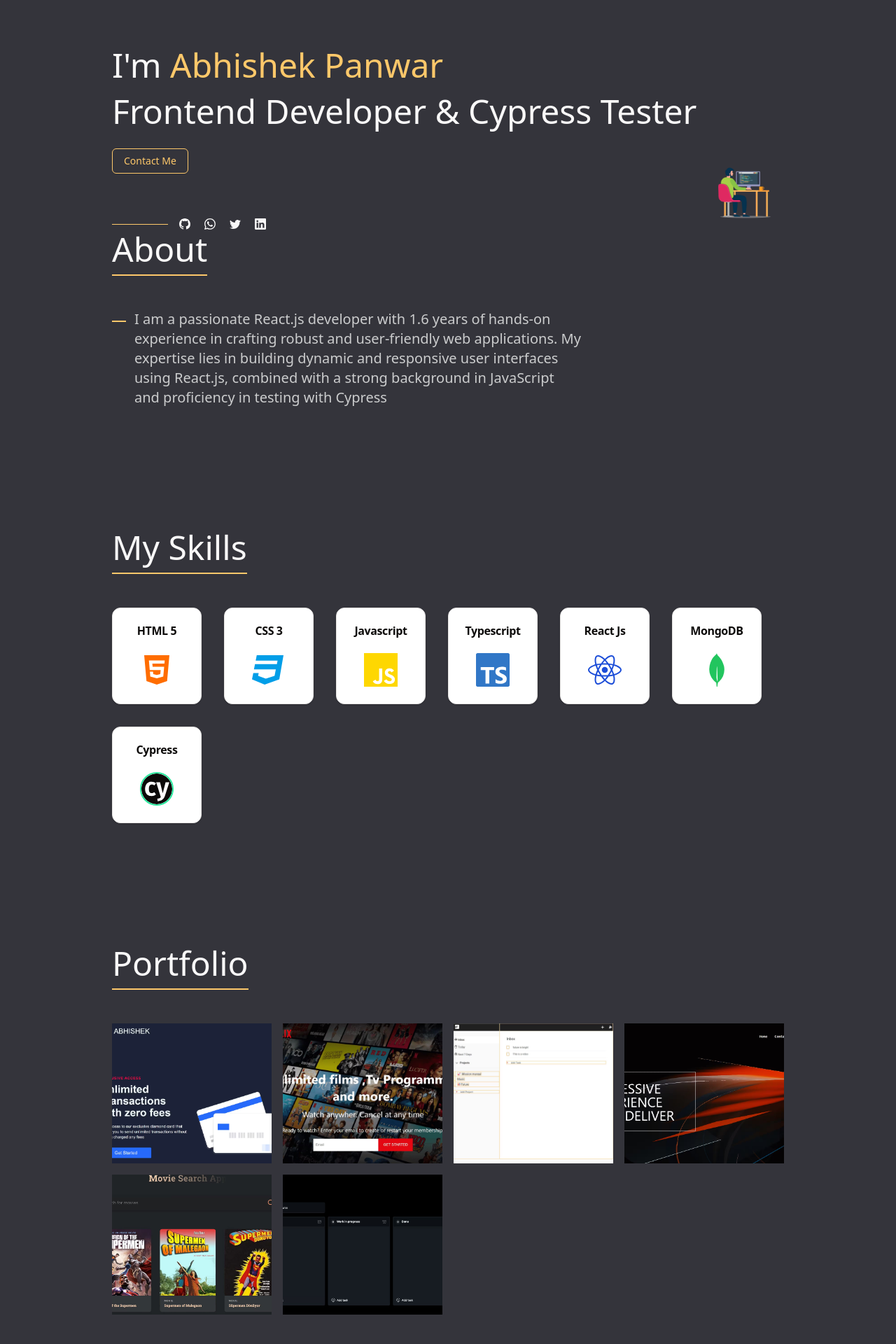
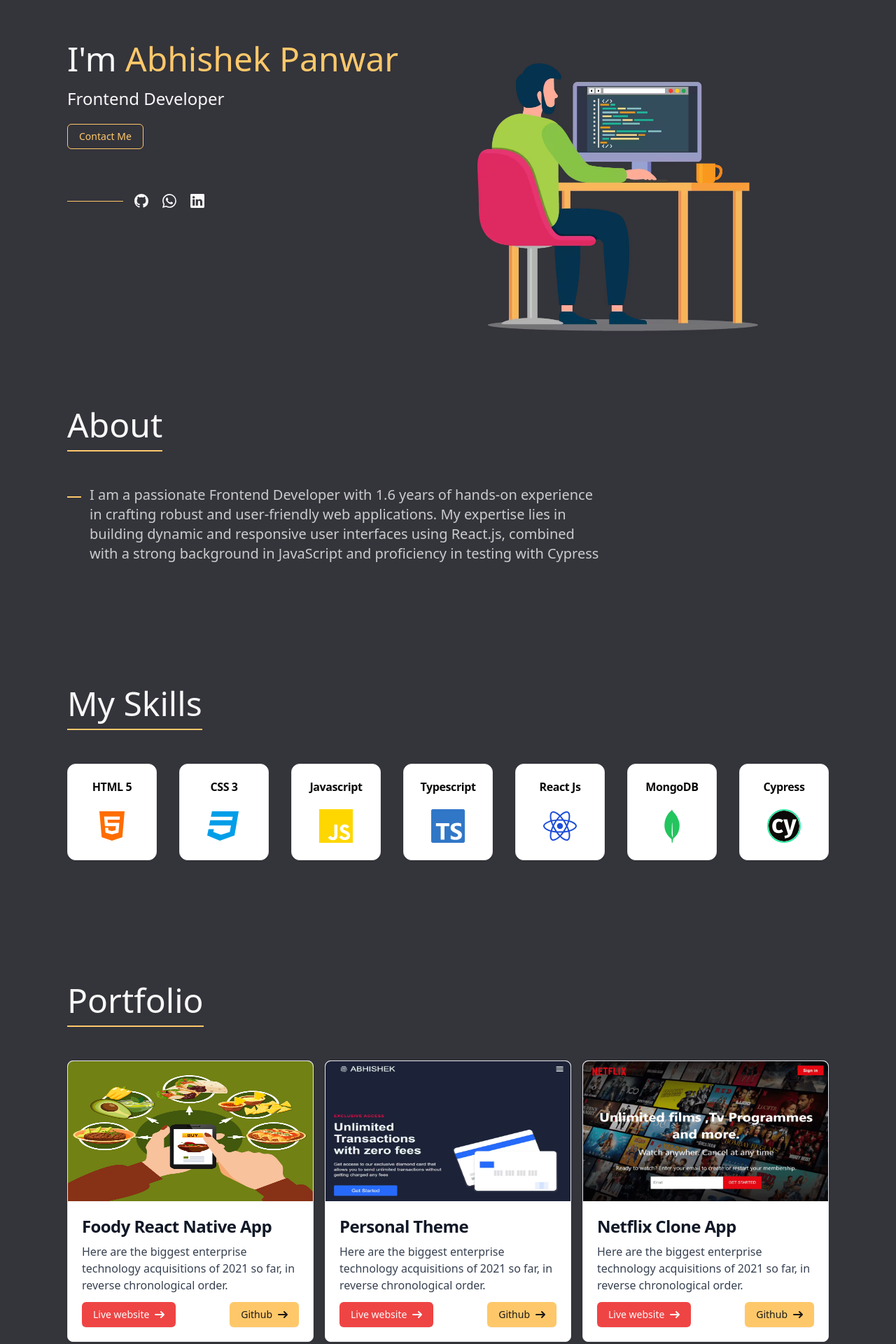
Before and after one commit to abhishekpanwarrr/personal-portfolio-abhishekpanwarrr, a React (Vite) app: page / in a window 1280 px wide. Shown: the part 140-2060 px from the top of the page at 70% size. Built offline with nearby package versions, Linux system fonts and the light colour scheme.

Commit message:
some changes

```diff
--- a/src/components/about/About.tsx
+++ b/src/components/about/About.tsx
@@ -8,7 +8,7 @@ const About = () => {
       </h1>
       <div className="gap-3 text-xl text-[#CBCCCD] md:flex md:max-w-[70%] ">
         <Separator className="mt-4 hidden h-0.5 w-5 bg-[#FEC86A] md:flex" /> I
-        am a passionate React.js developer with 1.6 years of hands‐on experience
+        am a passionate Frontend Developer with 1.6 years of hands‐on experience
         in crafting robust and user‐friendly web applications. My expertise lies
         in building dynamic and responsive user interfaces using React.js,
         combined with a strong background in JavaScript and proficiency in
--- a/src/components/hero/Hero.tsx
+++ b/src/components/hero/Hero.tsx
@@ -7,12 +7,12 @@ const Hero = () => {
   return (
     <div className="flex w-full flex-col gap-3 pt-20 lg:flex-row">
       <div className="flex-3 flex flex-col gap-5 pt-20">
-        <h3 className="text-5xl leading-snug">
+        <h3 className="text-3xl md:text-4xl lg:text-5xl leading-snug">
           I'm{" "}
           <span className="text-[#FEC86A]">
             Abhishek Panwar <br />
           </span>{" "}
-          Frontend Developer & Cypress Tester
+          <span className="text-xl md:text-2xl">Frontend Developer</span>
         </h3>
         <Button
           variant="outline"
@@ -26,36 +26,33 @@ const Hero = () => {
             to="https://github.com/abhishekpanwarrr"
             target="_blank"
             aria-label="Link for Github Account"
-            className="p-1"
+            className="p-1 text-xl"
           >
             <BsGithub />
           </Link>
           <Link
-            to="https://wa.me/+918199988872"
+            to="https://wa.me/+919991237576"
             target="_blank"
             aria-label="Link for Whatsapp Account"
-            className="p-1"
+            className="p-1 text-xl"
           >
             <BsWhatsapp />
-          </Link>
-          <Link to="/" aria-label="Link for Twitter Account" className="p-1">
-            <BsTwitter />
           </Link>
           <Link
             to="https://www.linkedin.com/in/abhishekpanwarrr/"
             target="_blank"
             aria-label="Link for LinkedIn Account"
-            className="p-1"
+            className="p-1 text-xl"
           >
             <BsLinkedin />
           </Link>
         </div>
       </div>
-      <div className="flex flex-1 items-end justify-end">
+      <div className="flex flex-1 items-end justify-end ">
         <img
           src={Logo}
           alt="Logo"
-          className=" max-h-[650px] min-w-full object-cover"
+          className="max-h-[650px] min-w-full object-contain"
         />
       </div>
     </div>
--- a/src/components/navbar/Navbar.tsx
+++ b/src/components/navbar/Navbar.tsx
@@ -13,7 +13,7 @@ export const Navbar = () => {
 
   return (
     <div className="sticky top-0 flex h-10 items-center justify-between bg-[#34343A]">
-      <h1>Abhishek</h1>
+      <h1 className="text-2xl md:text-3xl">Abhishek</h1>
       {isPageWide && (
         <>
           <ul className="flex gap-3">
--- a/src/components/portfolio/Portfolio.tsx
+++ b/src/components/portfolio/Portfolio.tsx
@@ -1,6 +1,5 @@
 import { projectData } from "@/utils/data";
 import { Button } from "../ui/button";
-import { AiOutlineArrowRight } from "react-icons/ai";
 
 import { Link } from "react-router-dom";
 
@@ -10,45 +9,76 @@ const Portfolio = () => {
       <h1 className="text-5xl mb-12 border-b-2 border-[#FEC86A] max-w-max pb-3">
         Portfolio
       </h1>
-      <div className="grid grid-cols-2 md:grid-cols-4 gap-4">
+      <div className="grid grid-cols-1 sm:grid-cols-2 md:grid-cols-2 lg:grid-cols-3 xl:grid-cols-3 2xl:grid-cols-4 gap-4">
         {projectData?.map((item) => (
-          <div key={item.id} className="grid gap-4">
-            <div className="relative group overflow-hidden">
+          <div
+            key={item.id}
+            className="max-w-sm border bg-white border-gray-200 rounded-lg shadow dark:bg-gray-800 dark:border-gray-700"
+          >
             <img
-                className="max-w-full group-hover:scale-125 transition-transform duration-300 object-cover h-full"
+              className="rounded-t-lg max-h-[200px] min-h-[200px] min-w-[100%]"
               src={item.image}
-                alt={item.title}
-                style={{
-                  minWidth: "200px",
-                  minHeight: "200px",
-                }}
+              alt=""
             />
-              <div className="opacity-0 group-hover:opacity-100 absolute inset-0 items-center justify-center transition-opacity duration-300 flex flex-col gap-4 bg-[rgba(0,0,0,0.6)]">
-                <h5 className="text-white text-lg">{item.title}</h5>
-                <div className="flex gap-3 flex-col">
-                  <Button className="bg-[#FEC96B] hover:bg-[#FEC96B] text-black">
+            <div className="p-5">
+              <h5 className="mb-2 text-2xl font-bold tracking-tight text-gray-900 dark:text-white">
+                {item.title}
+              </h5>
+              <p className="mb-3 font-normal text-gray-700 dark:text-gray-400">
+                Here are the biggest enterprise technology acquisitions of 2021
+                so far, in reverse chronological order.
+              </p>
+              <div className="flex justify-between flex-col gap-2 md:flex-row">
+                <Button variant="destructive">
                   <Link
                     to={item.link}
                     target="_blank"
-                      className="flex"
-                      aria-label={item.linkText}
+                    className="flex items-center"
+                    aria-label={item.title}
                   >
-                      {item.title} Link
-                      <AiOutlineArrowRight className="text-lg ml-1" />
+                    Live website
+                    <svg
+                      className="rtl:rotate-180 w-3.5 h-3.5 ms-2"
+                      aria-hidden="true"
+                      xmlns="http://www.w3.org/2000/svg"
+                      fill="none"
+                      viewBox="0 0 14 10"
+                    >
+                      <path
+                        stroke="currentColor"
+                        strokeLinecap="round"
+                        strokeLinejoin="round"
+                        strokeWidth="2"
+                        d="M1 5h12m0 0L9 1m4 4L9 9"
+                      />
+                    </svg>
                   </Link>
                 </Button>
-                  <Button className="bg-[#FEC96B] hover:bg-[#FEC96B] text-black">
+                <Button variant="awesome">
                   <Link
                     to={item.github}
                     target="_blank"
-                      className="flex"
-                      aria-label={item.linkText}
+                    className="flex items-center"
+                    aria-label={item.title}
                   >
-                      {item.title} Github Link{" "}
-                      <AiOutlineArrowRight className="text-lg ml-1" />
+                    Github
+                    <svg
+                      className="rtl:rotate-180 w-3.5 h-3.5 ms-2"
+                      aria-hidden="true"
+                      xmlns="http://www.w3.org/2000/svg"
+                      fill="none"
+                      viewBox="0 0 14 10"
+                    >
+                      <path
+                        stroke="currentColor"
+                        strokeLinecap="round"
+                        strokeLinejoin="round"
+                        strokeWidth="2"
+                        d="M1 5h12m0 0L9 1m4 4L9 9"
+                      />
+                    </svg>
                   </Link>
                 </Button>
-                </div>
               </div>
             </div>
           </div>
--- a/src/components/ui/button.tsx
+++ b/src/components/ui/button.tsx
@@ -1,8 +1,8 @@
-import * as React from "react"
-import { Slot } from "@radix-ui/react-slot"
-import { cva, type VariantProps } from "class-variance-authority"
+import * as React from "react";
+import { Slot } from "@radix-ui/react-slot";
+import { cva, type VariantProps } from "class-variance-authority";
 
-import { cn } from "@/lib/utils"
+import { cn } from "@/lib/utils";
 
 const buttonVariants = cva(
   "inline-flex items-center justify-center rounded-md text-sm font-medium transition-colors focus-visible:outline-none focus-visible:ring-1 focus-visible:ring-ring disabled:pointer-events-none disabled:opacity-50",
@@ -19,6 +19,8 @@ const buttonVariants = cva(
           "bg-secondary text-secondary-foreground shadow-sm hover:bg-secondary/80",
         ghost: "hover:bg-accent hover:text-accent-foreground",
         link: "text-primary underline-offset-4 hover:underline",
+        awesome:
+          "bg-[#FEC86A] text-accent-foreground shadow-sm hover:bg-[#FEC86A]",
       },
       size: {
         default: "h-9 px-4 py-2",
@@ -32,26 +34,26 @@ const buttonVariants = cva(
       size: "default",
     },
   }
-)
+);
 
 export interface ButtonProps
   extends React.ButtonHTMLAttributes<HTMLButtonElement>,
     VariantProps<typeof buttonVariants> {
-  asChild?: boolean
+  asChild?: boolean;
 }
 
 const Button = React.forwardRef<HTMLButtonElement, ButtonProps>(
   ({ className, variant, size, asChild = false, ...props }, ref) => {
-    const Comp = asChild ? Slot : "button"
+    const Comp = asChild ? Slot : "button";
     return (
       <Comp
         className={cn(buttonVariants({ variant, size, className }))}
         ref={ref}
         {...props}
       />
-    )
+    );
   }
-)
-Button.displayName = "Button"
+);
+Button.displayName = "Button";
 
-export { Button, buttonVariants }
+export { Button, buttonVariants };
--- a/src/pages/Root.tsx
+++ b/src/pages/Root.tsx
@@ -4,7 +4,7 @@ import { Navbar } from "../components/navbar/Navbar";
 export const Root = () => {
   // TODO: Inactive text color -> 97989A
   return (
-    <div className="px-5 md:px-[5rem] lg:px-[10rem] 2xl:px-[20rem]  bg-[#34343B] text-[#F9F8F8]">
+    <div className="px-5 md:px-[5rem] lg:px-[2rem] xl:px-[6rem] 2xl:px-[2rem]  bg-[#34343B] text-[#F9F8F8]">
       <Navbar />
       <Outlet />
     </div>
--- a/src/utils/data.ts
+++ b/src/utils/data.ts
@@ -4,54 +4,56 @@ import task from "@/assets/task.avif";
 import vragency from "@/assets/vragency.avif";
 import filterMovie from "@/assets/movie-filter-apps.netlify.app.avif";
 import kanban from "@/assets/kanban.avif"
+import foodyApp from "@/assets/foodyApp.avif"
 
 export const projectData = [
+  {
+    id: 1,
+    image: foodyApp,
+    title: "Foody React Native App",
+    link: "",
+    github: "https://github.com/abhishekpanwarrr/react-native-foody-app",
+  },
     {
-      id: 1,
+      id: 2,
       image: personal,
       title: "Personal Theme",
       link: "https://react-website-1.netlify.app/",
       github: "https://github.com/abhishekpanwarrr/react-website-1",
-      linkText:"Link to personal theme"
     },
     {
-      id: 2,
+      id: 3,
       image: netflix,
       title: "Netflix Clone App",
       link: "https://abhishek-netflix-clonee.netlify.app/",
       github: "https://github.com/abhishekpanwarrr/netflix-react",
-      linkText:"Link to netflix clone app"
     },
     {
-      id: 3,
+      id: 4,
       image: task,
       title: "Task Manager App",
       link: "https://todos-app-react-firebase.netlify.app/",
       github: "https://github.com/abhishekpanwarrr/task-manager-app",
-      linkText:"Link to todos app"
     },
     {
-      id: 4,
+      id: 5,
       image: vragency,
       title: "VR Agency App",
       link: "https://tailwind-react-website.vercel.app/",
       github: "https://github.com/abhishekpanwarrr/tailwind-react-website",
-      linkText:"Link to personal theme for vr Agency App"
     },
     {
-      id: 5,
+      id: 6,
       image: filterMovie,
       title: "Movie Filter App",
       link: "https://movie-filter-apps.netlify.app/",
       github: "https://github.com/abhishekpanwarrr/movie-search",
-      linkText:"Link to movie filter app"
     },
     {
-      id:6,
+      id:7,
       image:kanban,
       title:"Kanban Board",
       link:"https://kanban-boardd.netlify.app/",
       github:"https://github.com/abhishekpanwarrr/kanban-board",
-      linkText:"Link to kanban board app"
     }
   ];
```
Also changed, not shown: src/assets/foodyApp.avif (added). Lines whose indentation alone changed are shown as unchanged.
